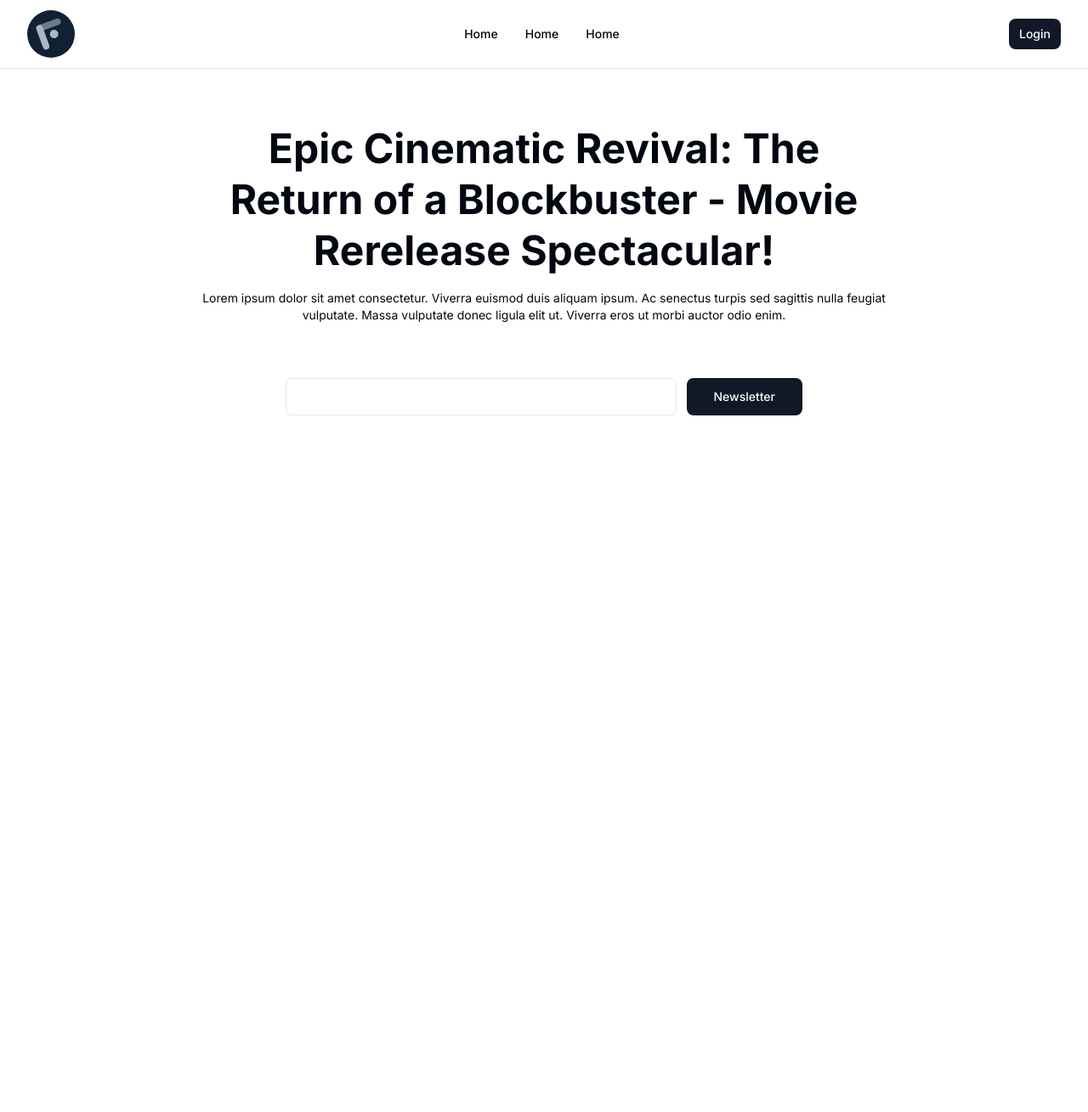
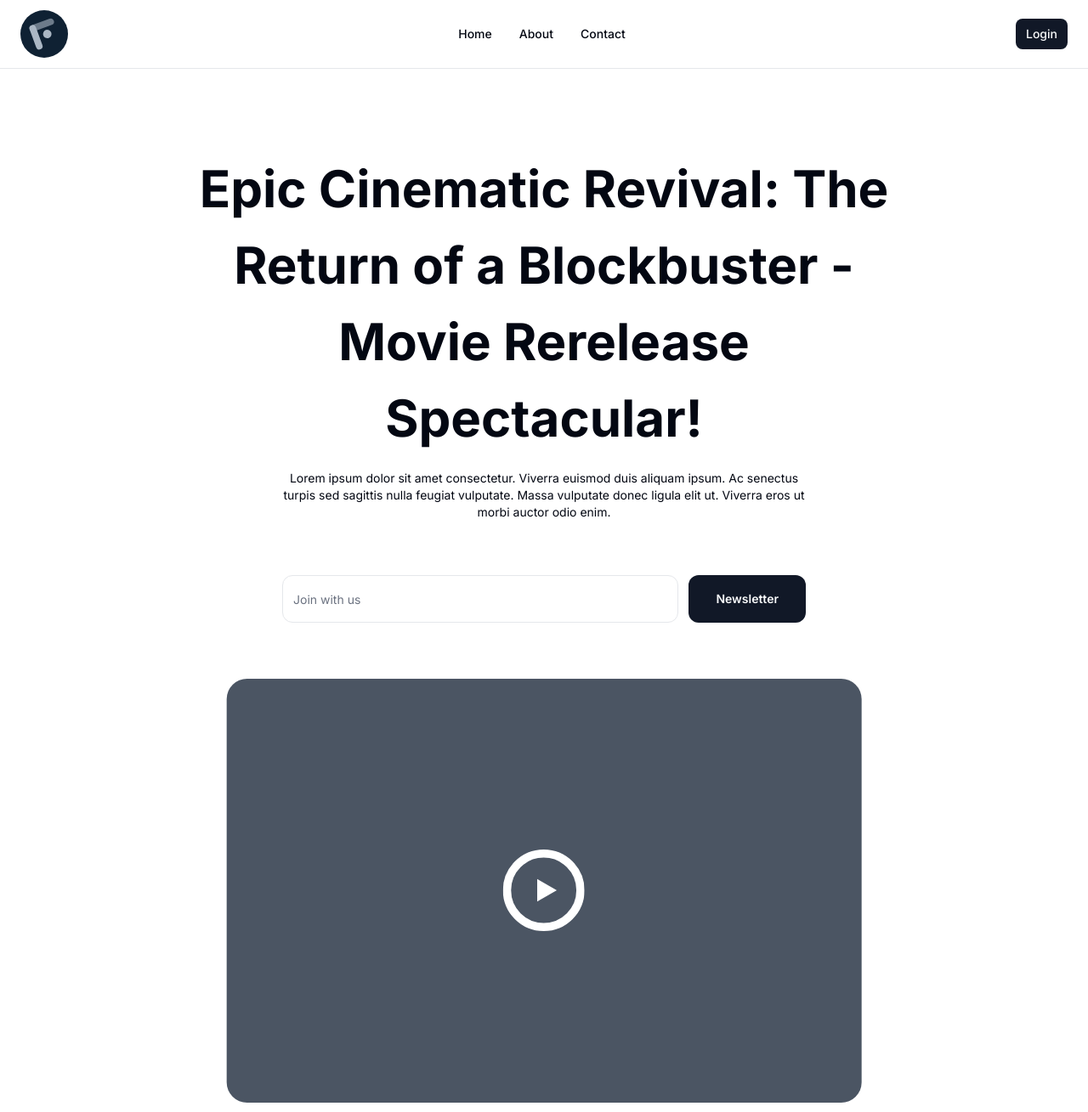
Before and after one commit to fanofactioncode/frontend, a Next.js app: page / in a window 1280 px wide. Shown: the whole page at 85% size. Before the commit the page ends 800 px from the top, so only its background shows below. Built offline with nearby package versions, Linux system fonts and the light colour scheme.

Commit message:
hero section modified

```diff
--- a/app/page.tsx
+++ b/app/page.tsx
@@ -1,4 +1,5 @@
-import HeroBox from "@/components/home/hero-box";
+import Link from "next/link";
+
 import LogoIcon from "@/components/icons/logo";
 import { Button } from "@/components/ui/button";
 import { Input } from "@/components/ui/input";
@@ -14,13 +15,13 @@
             <nav>
               <ul className="flex items-center gap-8">
                 <li className="font-medium text-sm hover:text-slate-950">
-                  Home
+                  <Link href="/">Home</Link>
                 </li>
                 <li className="font-medium text-sm hover:text-slate-950">
-                  Home
+                  <Link href="/">About</Link>
                 </li>
                 <li className="font-medium text-sm hover:text-slate-950">
-                  Home
+                  <Link href="/">Contact</Link>
                 </li>
               </ul>
             </nav>
@@ -30,23 +31,48 @@
         </div>
       </header>
 
-      <section className="container mt-16">
-        <h1 className="text-center text-5xl font-bold w-8/12 mx-auto leading-tight">
+      <section className="container py-24 relative">
+        <h1 className="text-3xl transition-all duration-300 text-start sm:text-center sm:text-6xl font-bold w-full sm:w-8/12 mx-auto sm:leading-normal">
           Epic Cinematic Revival: The Return of a Blockbuster - Movie Rerelease
           Spectacular!
         </h1>
-        <p className="text-sm text-center w-8/12 mx-auto mt-4">
+        <p className="text-sm transition-all duration-300 text-start sm:text-center w-full sm:w-6/12 mx-auto mt-4">
           Lorem ipsum dolor sit amet consectetur. Viverra euismod duis aliquam
           ipsum. Ac senectus turpis sed sagittis nulla feugiat vulputate. Massa
           vulputate donec ligula elit ut. Viverra eros ut morbi auctor odio
           enim.
         </p>
 
-        <div className="flex gap-3 mt-16 w-6/12 mx-auto items-center">
-          <Input className="h-11" />
-          <Button size="lg">Newsletter</Button>
+        <div className="flex flex-col sm:flex-row gap-3 mt-16 w-full sm:w-6/12 mx-auto items-center">
+          <Input className="h-14 rounded-xl" placeholder="Join with us" />
+          <Button size="lg" className="font-semibold w-full sm:w-auto">
+            Newsletter
+          </Button>
+        </div>
+
+        {/* Video Container */}
+        <div className="absolute flex items-center justify-center left-1/2 top-[96%] -translate-x-1/2 w-[90%] sm:w-7/12 bg-gray-600 h-1/3 sm:h-2/3 rounded-3xl">
+          <svg
+            xmlns="http://www.w3.org/2000/svg"
+            viewBox="0 0 100 100"
+            fill="none"
+            className="cursor-pointer h-14 w-14 sm:h-24 sm:w-24 transition-all duration-500 hover:scale-105"
+          >
+            <rect
+              x="5"
+              y="5"
+              width="90"
+              height="90"
+              rx="45"
+              stroke="white"
+              strokeWidth="10"
+            />
+            <path d="M66 50L42 63.8564L42 36.1436L66 50Z" fill="white" />
+          </svg>
         </div>
       </section>
+
+      <section className="container py-60"></section>
     </>
   );
 }
--- a/components/ui/button.tsx
+++ b/components/ui/button.tsx
@@ -22,7 +22,7 @@
       size: {
         default: "h-10 px-4 py-2",
         sm: "h-9 rounded-lg px-3",
-        lg: "h-11 rounded-lg px-8",
+        lg: "h-14 rounded-xl px-8",
         icon: "h-10 w-10",
       },
     },
--- a/tailwind.config.ts
+++ b/tailwind.config.ts
@@ -10,7 +10,7 @@
   theme: {
     container: {
       center: true,
-      padding: "2rem",
+      padding: "1.5rem",
       screens: {
         "2xl": "1400px",
       },
```
Also changed, not shown: components/ui/input.tsx (+6 -6 lines), public/play-btn.svg (added).
